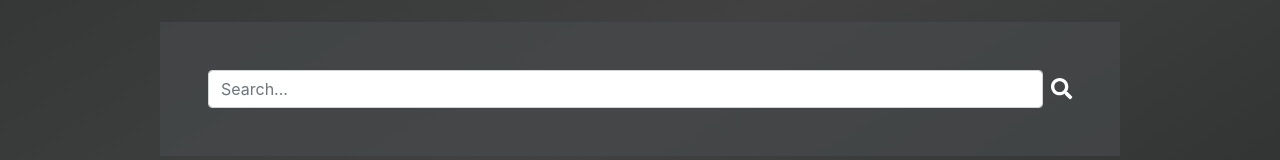
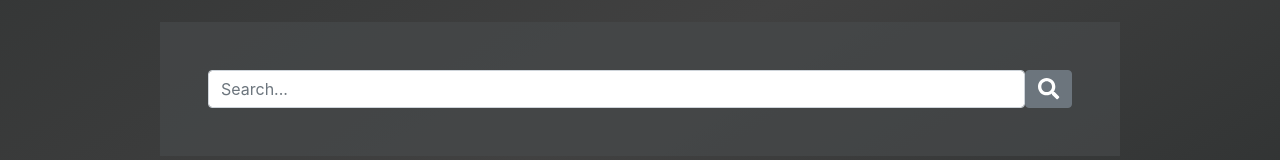
Before and after one commit to Konreer/communicator-frontend, an Angular app: page /menu in a window 1280 px wide. Shown: the part 311-471 px from the top of the page. Built offline with nearby package versions, Linux system fonts and the light colour scheme.

Commit message:
search bar component has been improved

```diff
--- a/src/app/shared/search-bar/search-bar.component.css
+++ b/src/app/shared/search-bar/search-bar.component.css
@@ -0,0 +1,3 @@
+.my-icon-class{
+    color: red;
+}
--- a/src/app/shared/search-bar/search-bar.component.html
+++ b/src/app/shared/search-bar/search-bar.component.html
@@ -1,5 +1,6 @@
 <div class="d-flex justify-content-center" style="min-height: 10px;">
     <input class="form-control" [(ngModel)]="searchWord" type="text" placeholder="Search...">
-    <a href="#"  class="align-self-center" style="color: white;"><fa-icon (click)="keywordSubmitted()"  class="ml-2" [icon]="faSearch" size="lg"></fa-icon></a>
-
+    <button (click)="keywordSubmitted()" class="btn btn-secondary align-self-center" >
+        <fa-icon [icon]="faSearch" size="lg" ></fa-icon>
+    </button>
 </div>
```
